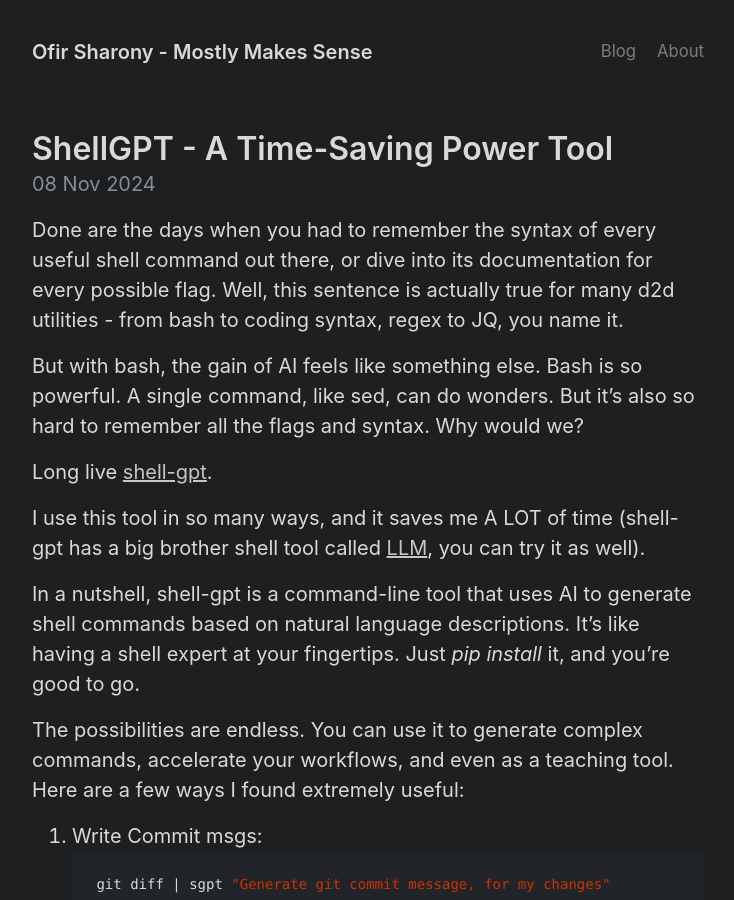
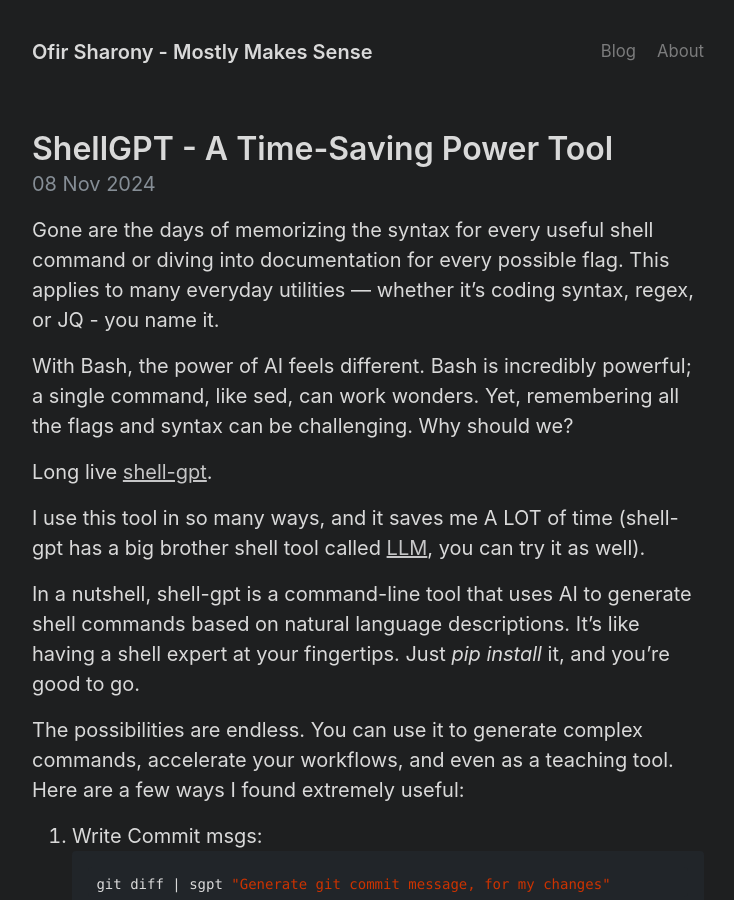
Before and after one commit to ofirsharony/ofirsharony.github.io, a Jekyll site: the page built from _posts/2024-11-08-sgpt.md, in a window 1280 px wide and 900 px high. Shown: the whole window, without its empty margins (272-1006 px from the left). Built offline with Jekyll 4.4.1, drawn with Linux system fonts in a browser that asks for light colours.

Commit message:
text improvement

```diff
--- a/_posts/2024-11-08-sgpt.md
+++ b/_posts/2024-11-08-sgpt.md
@@ -3,9 +3,9 @@
 title: ShellGPT - A Time-Saving Power Tool
 ---
 
-Done are the days when you had to remember the syntax of every useful shell command out there, or dive into its documentation for every possible flag. Well, this sentence is actually true for many d2d utilities - from bash to coding syntax, regex to JQ, you name it.
+Gone are the days of memorizing the syntax for every useful shell command or diving into documentation for every possible flag. This applies to many everyday utilities — whether it's coding syntax, regex, or JQ - you name it.
 
-But with bash, the gain of AI feels like something else. Bash is so powerful. A single command, like sed, can do wonders. But it's also so hard to remember all the flags and syntax. Why would we?
+With Bash, the power of AI feels different. Bash is incredibly powerful; a single command, like sed, can work wonders. Yet, remembering all the flags and syntax can be challenging. Why should we?
 
 Long live [shell-gpt](https://github.com/TheR1D/shell_gpt).
 
```
